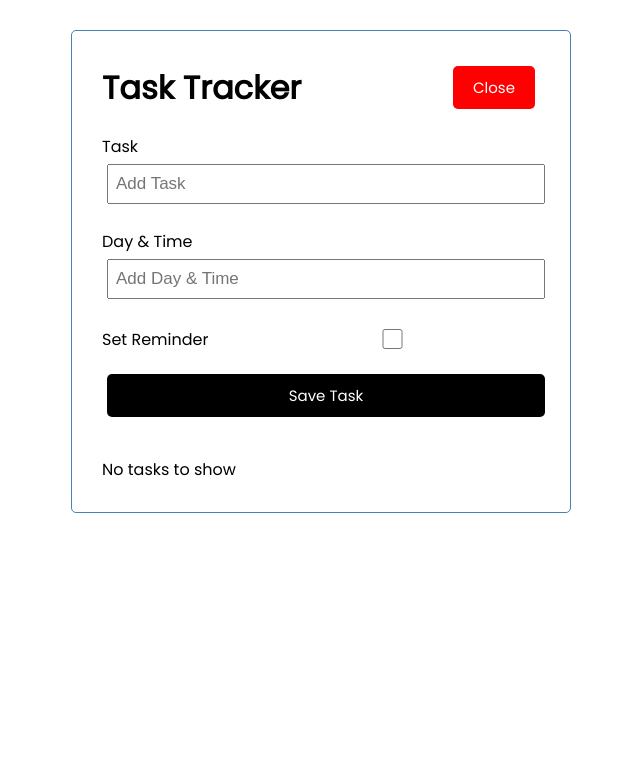
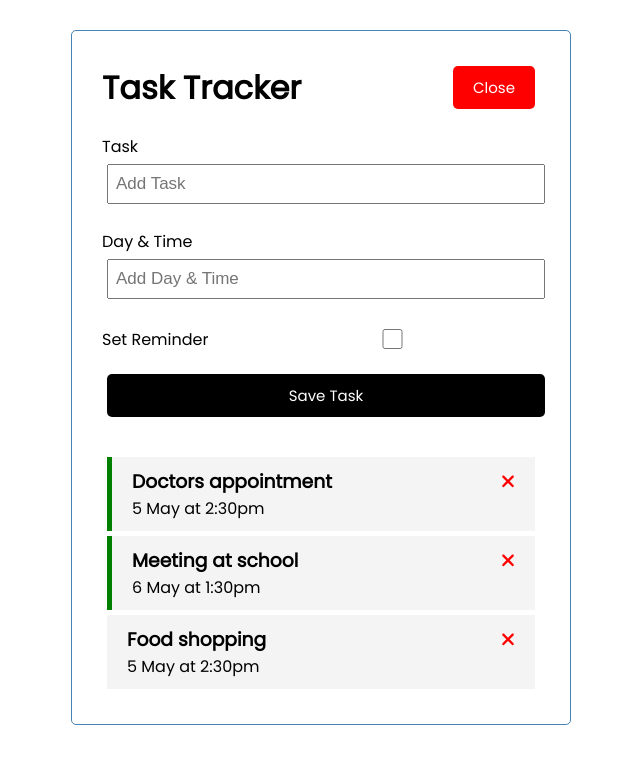
Before and after one commit to valentina-maggio/react-task-tracker, a React (Create React App) app: page / in a window 1280 px wide. Shown: the top 764 px of the page, without its empty margins (319-959 px from the left). Built offline with nearby package versions, Linux system fonts and the light colour scheme; data requests are answered from the project's data file.

Commit message:
Implement get function to display data fetched from the server

```diff
--- a/src/App.js
+++ b/src/App.js
@@ -8,15 +8,22 @@
   const [tasks, setTasks] = useState([]);
 
   useEffect(() => {
-    const fetchTasks = async () => {
-      const res = await fetch('http://localhost:5000/tasks')
-      const data = await res.json()
+   const getTasks = async () => {
+     const tasksFromServer = await fetchTasks()
+     setTasks(tasksFromServer)
+   }
 
-      return data;
-    }
+    getTasks()
+  }, []) // here is passed a dependency array which is empty in this case
 
-    fetchTasks()
-  }, []) // here is passed a dependency array which is empty in this case
+  // Fetch Tasks
+
+  const fetchTasks = async () => {
+    const res = await fetch('http://localhost:5000/tasks')
+    const data = await res.json()
+
+    return data;
+  }
 
   // Add Task
 
```
Also changed, not shown: src/components/Tasks.js (+7 -2 lines).
